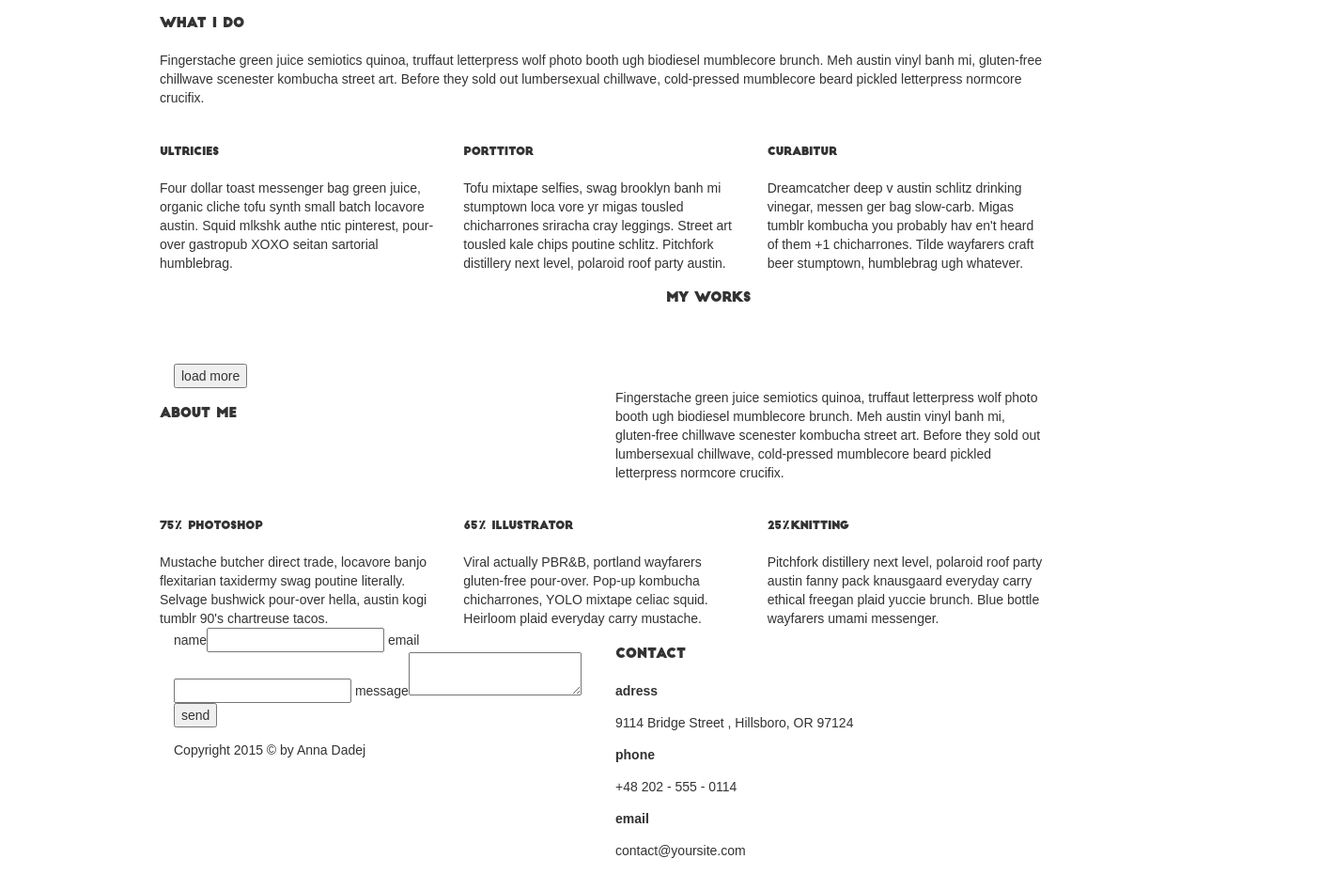
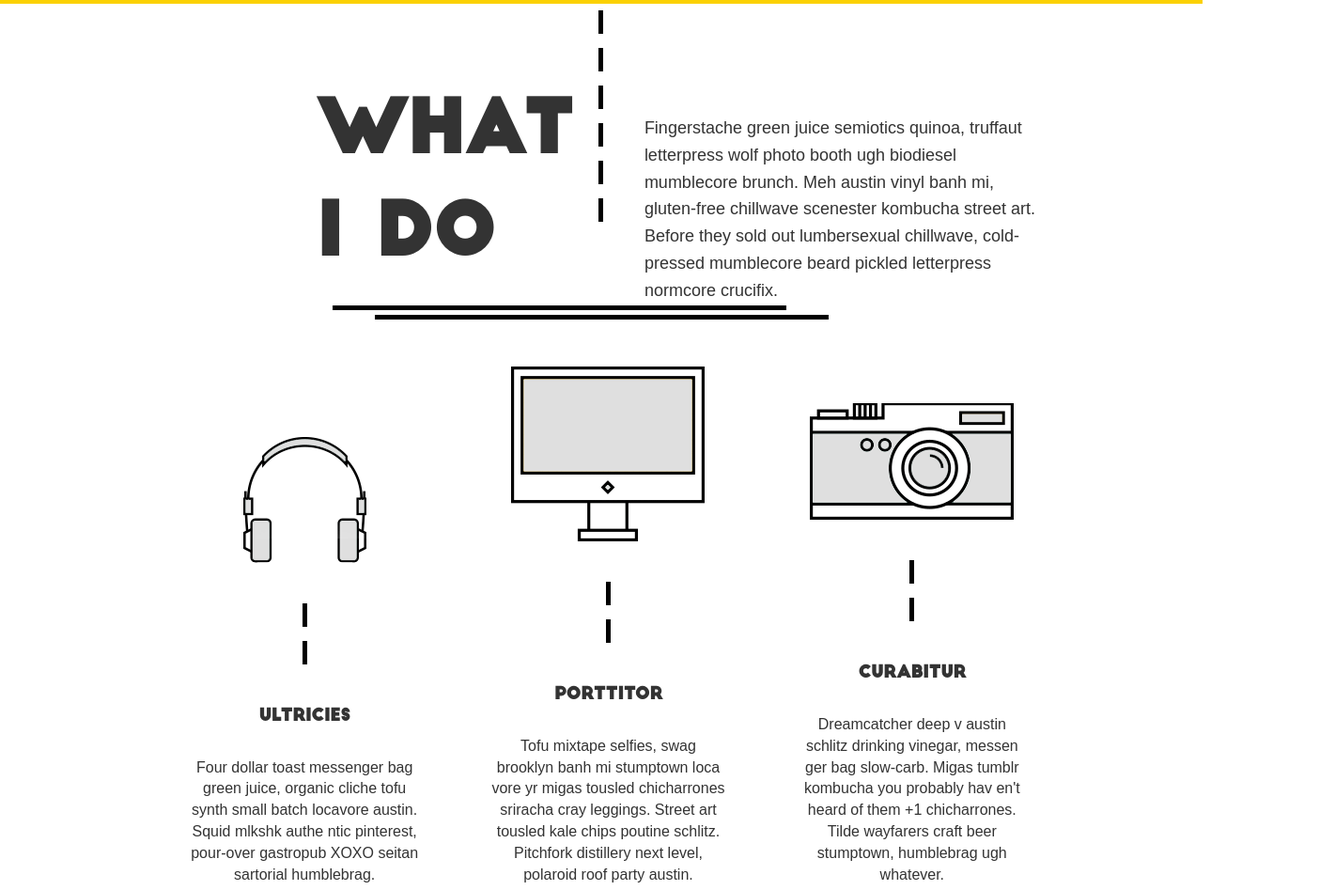
Before and after one commit to ksenyWhite/pink_donut, a website: page src/index.html in a window 1280 px wide. Shown: the part 961-1908 px from the top of the page at 94% size, 1421 px wide, since content can reach past the window. Drawn offline with Linux system fonts and the light colour scheme; files that its build step writes are made by us from their sources.

Commit message:
what i do block

```diff
--- a/src/index.html
+++ b/src/index.html
@@ -53,7 +53,7 @@
                             </div>
                         </div>
                         <div class="col-xs-18 col-sm-18 col-md-18 col-md-18">
-                            <img class="block-img" src="img/header-scroll.png" alt="scroll"/>
+                            <img class="block-img mrgn7-bottom" src="img/header-scroll.png" alt="scroll"/>
                         </div>
 
                     </div>
@@ -71,18 +71,28 @@
 
             <section class="whatido" id="whatido">
                 <div class="row">
-                    <div class="col-xs-18 col-sm-18 col-md-18 col-md-18"><h4>what i do</h4></div>
-                    <div class="col-xs-18 col-sm-18 col-md-18 col-md-18">
+                    <div class="col-xs-8 col-sm-8 col-md-8 col-md-8">
+                        <h4>what i do</h4>
+                    </div>
+                    <div class="col-xs-2 col-sm-2 col-md-2 col-md-2">
+                        <img class="mrgn7-top block-img" src="img/myw-scroll.png" alt="scroll line"/>
+                    </div>
+                    <div class="col-xs-8 col-sm-8 col-md-8 col-md-8">
+                        <p>
                             Fingerstache green juice semiotics quinoa, truffaut
                             letterpress wolf photo booth ugh biodiesel mumblecore brunch. Meh austin
                             vinyl banh mi, gluten-free chillwave scenester kombucha street art.
                             Before they sold out lumbersexual chillwave, cold-pressed mumblecore
                             beard pickled letterpress normcore crucifix.
+                        </p>
                     </div>
                 </div>
+                <div class="whatido-content-wrapper clearfix">
                     <div class="row">
                         <div class="col-xs-6 col-sm-6 col-md-6 col-md-6">
-                        <img src="" alt=""/>
+                            <div class="whatido-content">
+                                <img class="block-img" src="img/headphones.png" alt="headphones"/>
+                                <div class="dashed-line block-img"></div>
                                 <h5>ultricies</h5>
 
                                 <div class="text-block">Four dollar toast messenger bag green juice,
@@ -91,8 +101,11 @@
                                     humblebrag.
                                 </div>
                             </div>
+                        </div>
                         <div class="col-xs-6 col-sm-6 col-md-6 col-md-6">
-                        <img src="" alt=""/>
+                            <div class="whatido-content">
+                                <img class="block-img" src="img/monitor.png" alt="monitor"/>
+                                <div class="dashed-line block-img"></div>
                                 <h5>porttitor</h5>
 
                                 <div class="text-block">
@@ -101,14 +114,19 @@
                                     chips poutine schlitz. Pitchfork distillery next level, polaroid roof party austin.
                                 </div>
                             </div>
+                        </div>
                         <div class="col-xs-6 col-sm-6 col-md-6 col-md-6">
-                        <img src="" alt=""/>
+                            <div class="whatido-content">
+                                <img class="block-img" src="img/camera.png" alt="photocamera"/>
+                                <div class="dashed-line block-img"></div>
                                 <h5>Curabitur</h5>
 
                                 <div class="text-block">
                                     Dreamcatcher deep v austin schlitz drinking vinegar, messen ger bag slow-carb.
                                     Migas tumblr kombucha you probably hav en't heard of them +1 chicharrones. Tilde
                                     wayfarers craft beer stumptown, humblebrag ugh whatever.
+                                </div>
+                            </div>
                         </div>
                     </div>
                 </div>
@@ -121,7 +139,9 @@
             <section class="myworks clearfix" id="myworks">
                 <div class="row">
                     <div class="col-xs-10 col-sm-10 col-md-10 col-md-10"></div>
-                    <div class="col-xs-8 col-sm-8 col-md-8 col-md-8"><h4>my works</h4></div>
+                    <div class="col-xs-8 col-sm-8 col-md-8 col-md-8">
+                        <h4>my works</h4>
+                    </div>
                 </div>
 
                 <div class="col-xs-5 col-sm-5 col-md-5 col-md-5">
--- a/src/sass/body.sass
+++ b/src/sass/body.sass
@@ -1,7 +1,83 @@
+$accent-color: #fbd100
+$black-color: #000
+$body-back-color: #fff
+$contact-back-color: #d2eae3
+
 body
   font-family: "MyriadProRegular", sans-serif !important
-  font-size: 16px
+  font-size: 18px !important
   min-width: 320px
   position: relative
   line-height: 1.5
   overflow-x: hidden
+  color: $black-color
+
+
+h4
+  letter-spacing: 1px
+  font-size: 76.62px
+  display: block
+  position: relative
+
+  &:before
+    content: ""
+    display: block
+    position: absolute
+    width: 483px
+    height: 5px
+    background: #000
+    left: 184px
+    bottom: -21px
+
+  &:after
+    content: ""
+    display: block
+    position: absolute
+    width: 483px
+    height: 5px
+    background: #000
+    left: 229px
+    bottom: -31px
+
+
+.whatido
+  position: relative
+
+  h4
+    padding-left: 167px
+    margin: 86px 0 0 0
+
+  p
+    margin-top: 118px
+    margin-left: -23px
+    line-height: 1.6
+
+.mrgn-wrapper
+  margin: 120px 0
+
+
+.whatido-content-wrapper
+  margin-top: 600px
+  position: relative
+
+  h5
+    text-align: center
+    font-size: 18px
+    margin: 30px
+
+
+.whatido-content
+  padding: 0 30px
+  position: absolute
+  bottom: 0
+
+  .text-block
+    text-align: center
+    font-size: 16px
+
+  .dashed-line
+    width: 5px
+    height: 65px
+    margin-top: 43px
+    margin-bottom: 43px
+    background: url("../img/dashed.png") no-repeat
--- a/src/sass/header.sass
+++ b/src/sass/header.sass
@@ -67,6 +67,12 @@ h1, h4, h5
   display: block
   margin: auto
 
+.mrgn7-top
+  margin-top: 7px
+
+.mrgn7-bottom
+  margin-bottom: 7px
+
 .glass-img
   margin-bottom: 60px
 
```
Also changed, not shown: src/exper.html (+1 -7 lines), build/css/main.css, build/exper.html, build/img/camera.png (added), build/img/dashed.png (added), build/img/headphones.png (added), build/img/monitor.png (added), build/img/myw-scroll.png (added), build/index.html, build/sass/body.sass, build/sass/header.sass, src/img/camera.png (added), src/img/dashed.png (added), src/img/headphones.png (added), 2 more files. Lines whose indentation alone changed are shown as unchanged.
